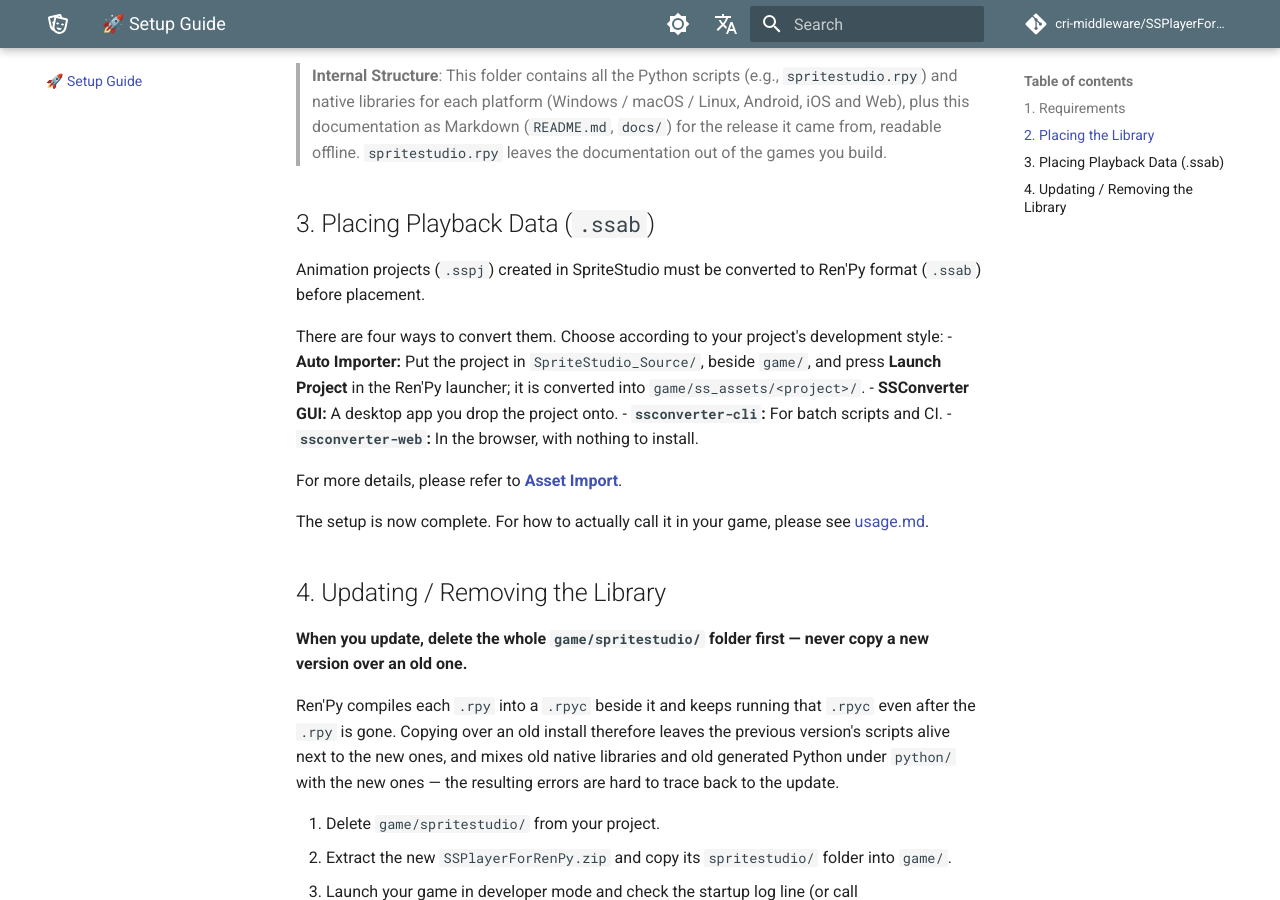
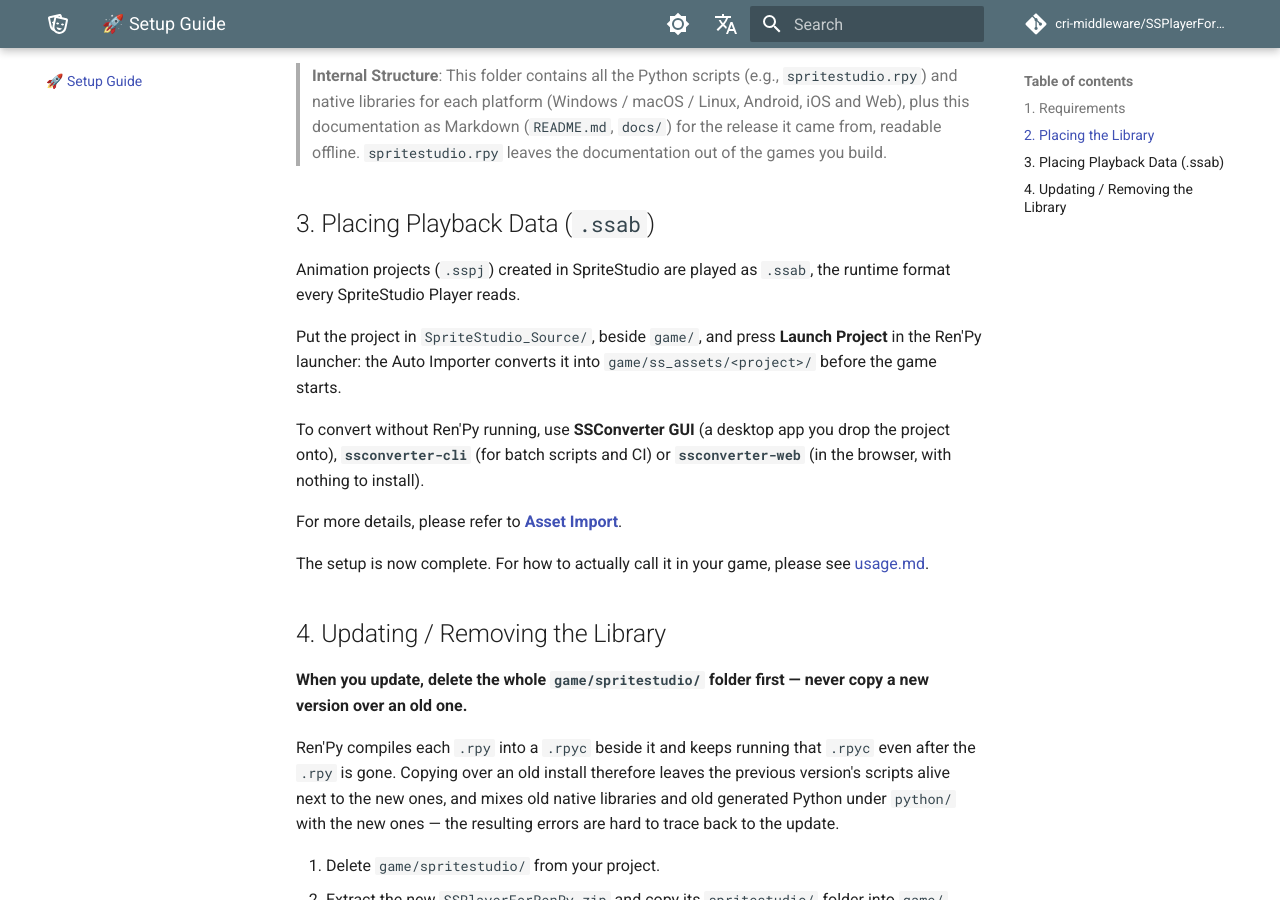
Before and after one commit to cri-middleware/SSPlayerForRenPy, an MkDocs documentation site: the page built from docs/en/setup.md, in a window 1280 px wide and 900 px high, scrolled down 516 px. Built offline with MkDocs 1.6.1 and Material for MkDocs 9.7.7, drawn with Linux system fonts in a browser that asks for light colours; comment, search, counter and statistics services are not loaded.

Commit message:
Lead Setup and Asset Import with launch-time conversion
Setup listed four equal ways to convert, to be chosen by "development
style", and called .ssab "Ren'Py format". Asset Import said the .sspj is
converted "only once during development" and drew the four routes side
by side, with a runtime half (SSPlayer, libssruntime) that is the Player's
inside. The README's route is launching from the launcher, and the others
are for converting without Ren'Py running.

Setup now says .ssab is the format every Player reads, gives the launch
as the step, and the three converters as the alternative. Asset Import
says conversion happens during development and never in a running game,
names Method 1 as the README's route, and its diagram ends at
game/ss_assets/Ringo/. The release ZIP's README lists show before the
screen route, like the usage guide.

```diff
--- a/docs/en/setup.md
+++ b/docs/en/setup.md
@@ -12,13 +12,11 @@ Download the latest package — [`SSPlayerForRenPy.zip`](https://github.com/cri-
 > **Internal Structure**: This folder contains all the Python scripts (e.g., `spritestudio.rpy`) and native libraries for each platform (Windows / macOS / Linux, Android, iOS and Web), plus this documentation as Markdown (`README.md`, `docs/`) for the release it came from, readable offline. `spritestudio.rpy` leaves the documentation out of the games you build.
 
 ## 3. Placing Playback Data (`.ssab`)
-Animation projects (`.sspj`) created in SpriteStudio must be converted to Ren'Py format (`.ssab`) before placement.
+Animation projects (`.sspj`) created in SpriteStudio are played as `.ssab`, the runtime format every SpriteStudio Player reads.
 
-There are four ways to convert them. Choose according to your project's development style:
-- **Auto Importer:** Put the project in `SpriteStudio_Source/`, beside `game/`, and press **Launch Project** in the Ren'Py launcher; it is converted into `game/ss_assets/<project>/`.
-- **SSConverter GUI:** A desktop app you drop the project onto.
-- **`ssconverter-cli`:** For batch scripts and CI.
-- **`ssconverter-web`:** In the browser, with nothing to install.
+Put the project in `SpriteStudio_Source/`, beside `game/`, and press **Launch Project** in the Ren'Py launcher: the Auto Importer converts it into `game/ss_assets/<project>/` before the game starts.
+
+To convert without Ren'Py running, use **SSConverter GUI** (a desktop app you drop the project onto), **`ssconverter-cli`** (for batch scripts and CI) or **`ssconverter-web`** (in the browser, with nothing to install).
 
 For more details, please refer to **[Asset Import](import.md)**.
 
```
Also changed, not shown: docs/en/import.md (+5 -9 lines), docs/ja/import.md (+5 -9 lines), docs/ja/setup.md (+4 -6 lines), scripts/release-docs/zip-README.md (+1 -1 lines).
